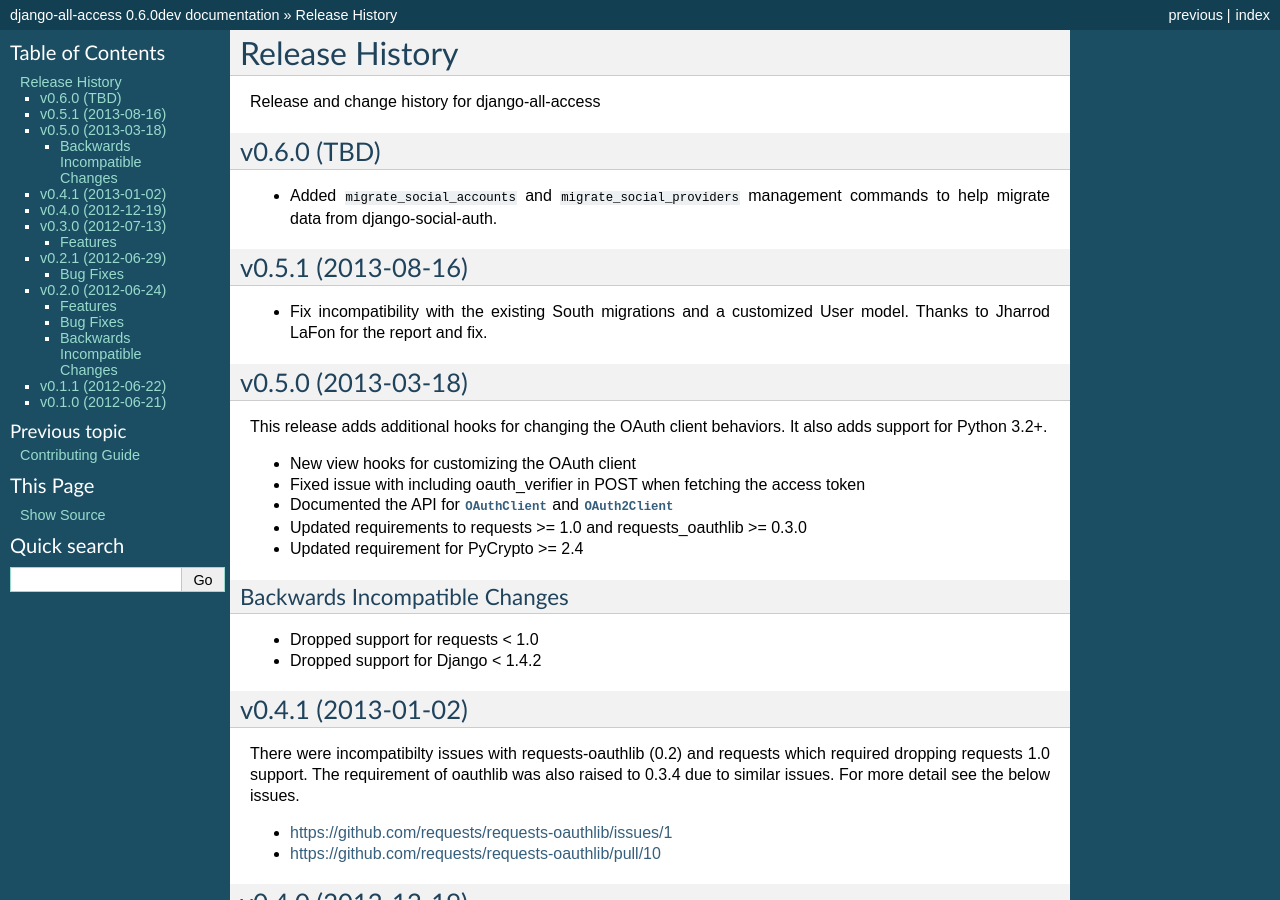
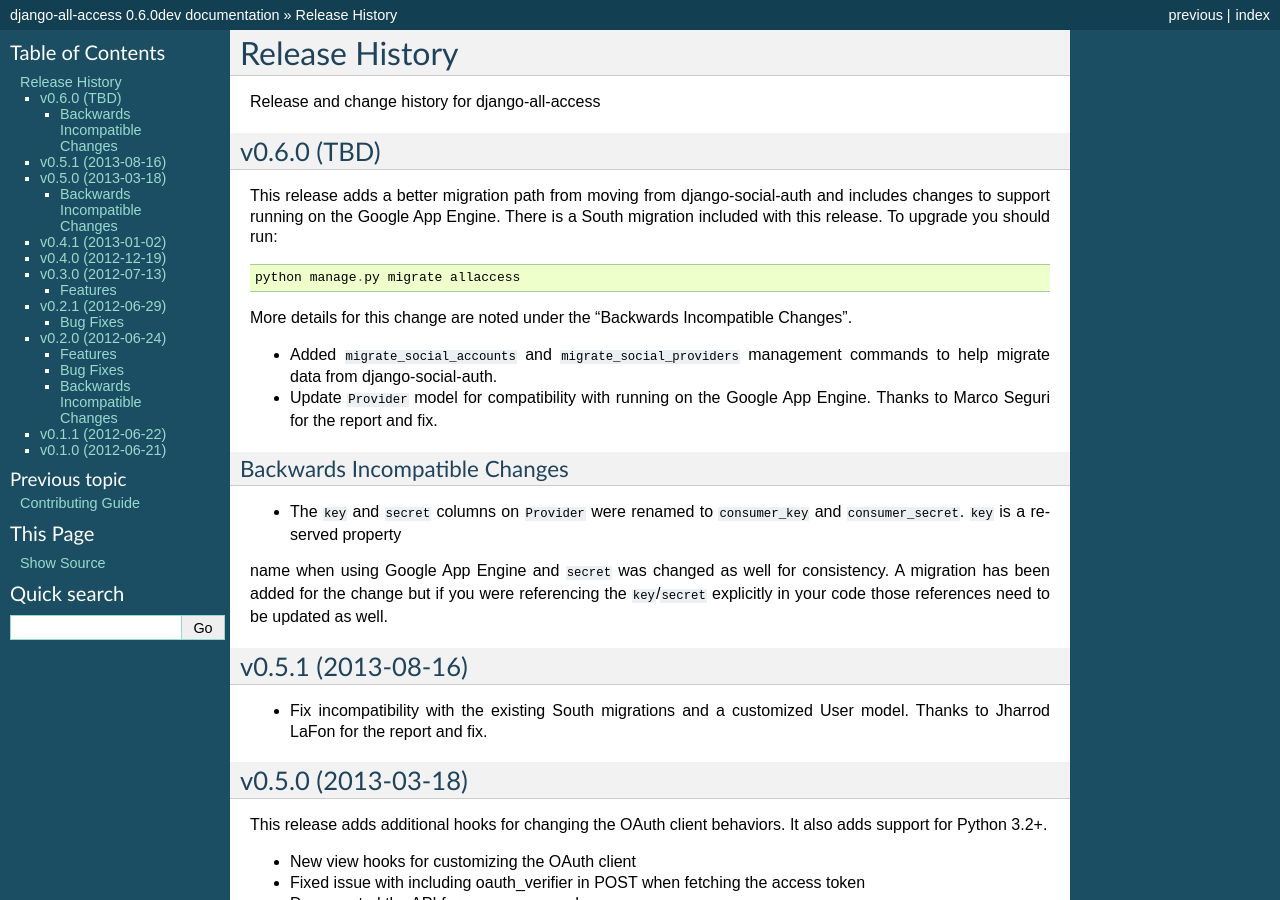
Before and after one commit to mlavin/django-all-access, a Sphinx documentation site: the page built from docs/releases.rst, in a window 1280 px wide and 900 px high. Built offline with Sphinx 7.4.7, drawn with Linux system fonts in a browser that asks for light colours.

Commit message:
Added release notes for the models change.

```diff
--- a/docs/releases.rst
+++ b/docs/releases.rst
@@ -7,7 +7,23 @@
 v0.6.0 (TBD)
 ------------------------------------
 
+This release adds a better migration path from moving from django-social-auth and includes changes to support
+running on the Google App Engine. There is a South migration included with this release. To upgrade you should run::
+
+    python manage.py migrate allaccess
+
+More details for this change are noted under the "Backwards Incompatible Changes".
+
 - Added ``migrate_social_accounts`` and ``migrate_social_providers`` management commands to help migrate data from django-social-auth.
+- Update ``Provider`` model for compatibility with running on the Google App Engine. Thanks to Marco Seguri for the report and fix.
+
+
+Backwards Incompatible Changes
+__________________________________
+
+- The ``key`` and ``secret`` columns on ``Provider`` were renamed to ``consumer_key`` and ``consumer_secret``. ``key`` is a reserved property
+name when using Google App Engine and ``secret`` was changed as well for consistency. A migration has been added for the change but
+if you were referencing the ``key``/``secret`` explicitly in your code those references need to be updated as well.
 
 
 v0.5.1 (2013-08-16)
```
